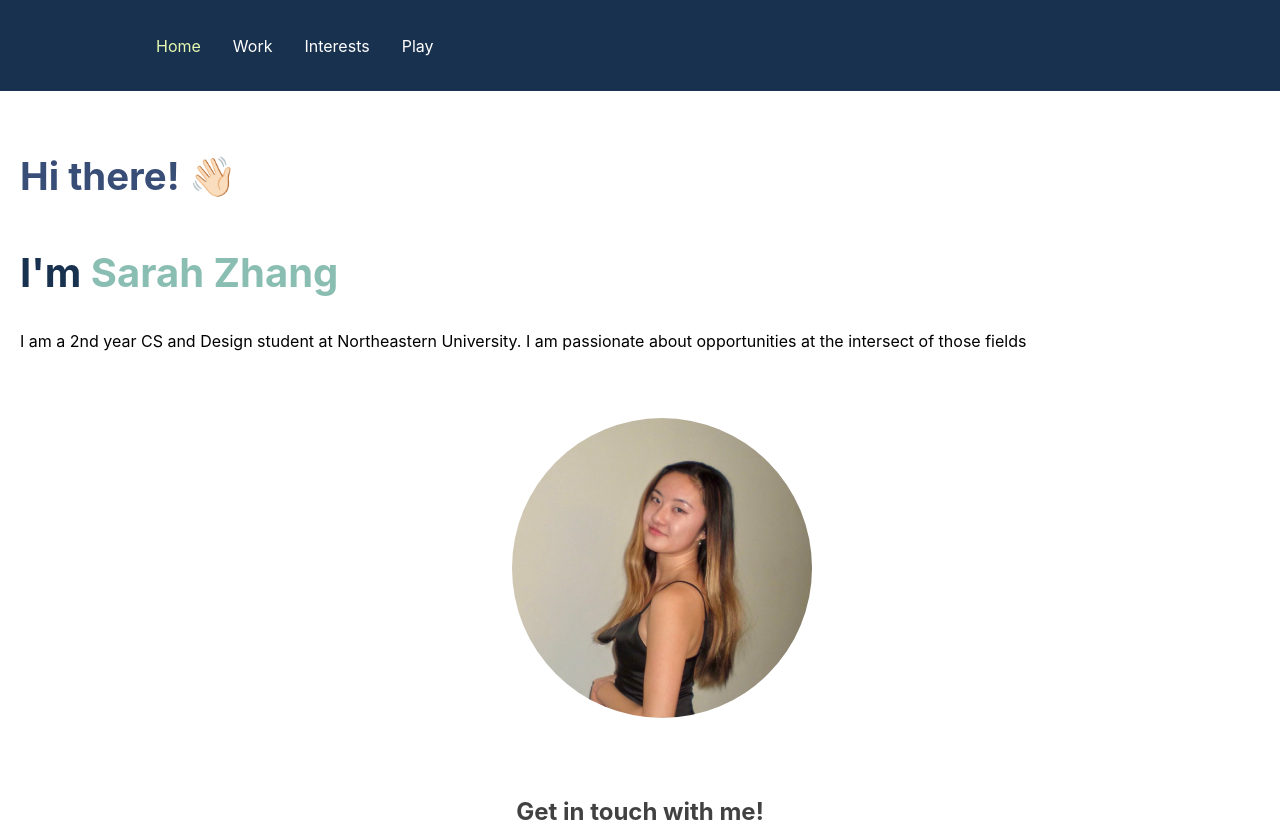
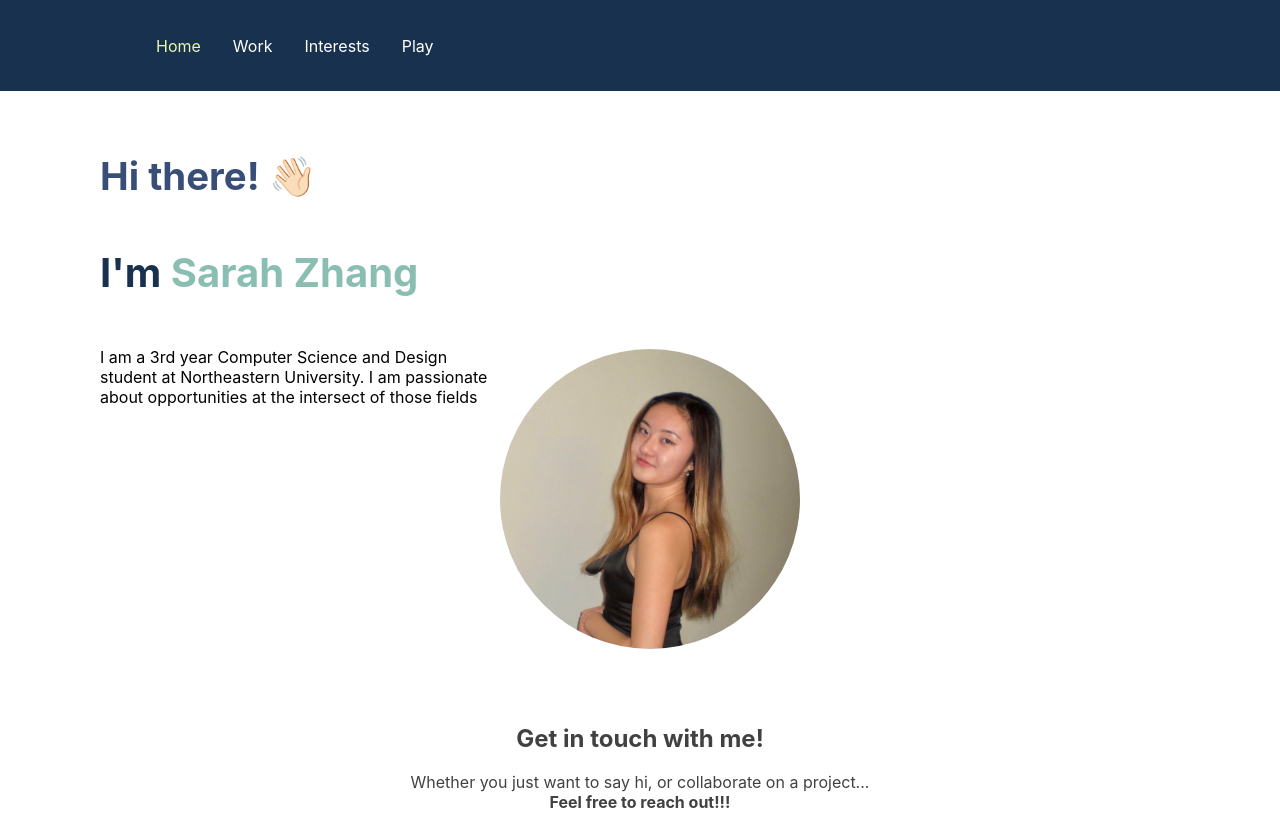
Before and after one commit to srazh/srazh.github.io, a React (Create React App) app: page / in a window 1280 px wide. Shown: the top 822 px of the page. Built offline with nearby package versions, Linux system fonts and the light colour scheme.

Commit message:
fix alignment issues

```diff
--- a/src/components/pages/Home.js
+++ b/src/components/pages/Home.js
@@ -21,7 +21,7 @@ export default function Home() {
                 <strong className="main-name"> Sarah Zhang</strong>
               </h1>
               <p className="heading-description blockquote">
-                I am a 2nd year CS and Design student at Northeastern University.
+                I am a 3rd year Computer Science and Design student at Northeastern University.
                 I am passionate about opportunities at the intersect of those fields
               </p>
               <div className="heading-type">
--- a/src/index.css
+++ b/src/index.css
@@ -37,19 +37,24 @@ code {
 
 .heading {
   font-size: 2.4em;
-  padding-left: 20px ;
+  padding-left: 100px ;
   color: #384E77;
 }
 
 .heading-name {
   font-size: 2.5em;
-  padding-left: 20px ;
+  padding-left: 100px ;
   color: #18314F;
 }
 
 .heading-description  {
-  margin-left: 20px;
+  margin-left: 100px;
+  max-width: 400px;
+  float: left;
+  display: flex;
 }
+
+
 
 .main-name {
   color: #8BBEB2;
@@ -141,7 +146,9 @@ code {
   height: 300px;
   width: 300px;
   margin-top: 4%;
-  margin-left: 40%;
+  display: flex;
+
+
 }
 
 
```
